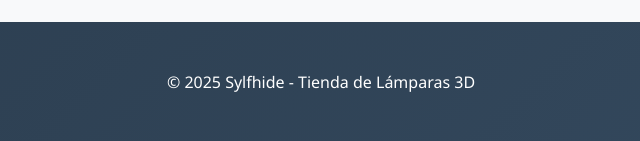
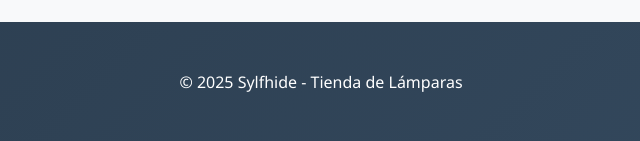
Before and after one commit to teffanis/2dapre.Tiendadelmaparas3d.Sylfhide, a website: page index.html in a window 1280 px wide. Shown: the part 1807-1948 px from the top of the page, 319-959 px from the left. Drawn offline with Linux system fonts and the light colour scheme; some packages are replaced by stand-ins of ours; a script that the page names is missing.

Commit message:
Actualizacion

```diff
--- a/index.html
+++ b/index.html
@@ -58,7 +58,7 @@
 
     <footer>
         <div class="container">
-            <p>&copy; 2025 Sylfhide - Tienda de Lámparas 3D</p>
+            <p>&copy; 2025 Sylfhide - Tienda de Lámparas </p>
         </div>
     </footer>
 
```
Also changed, not shown: css/style.css (+5 -5 lines), order.html (+1 -2 lines).
